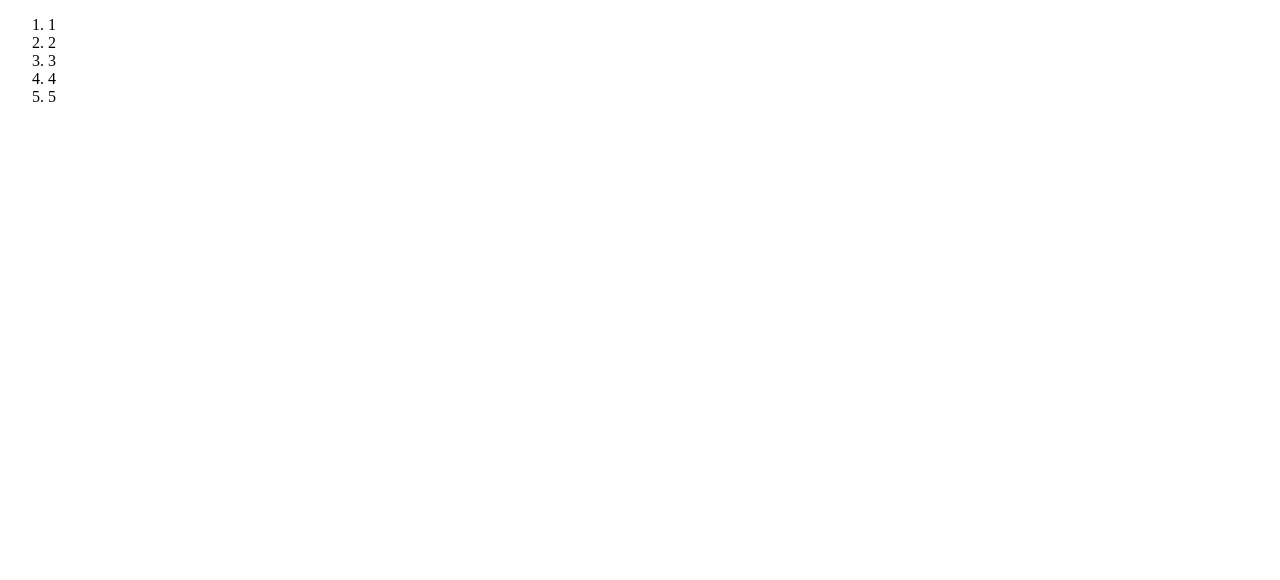
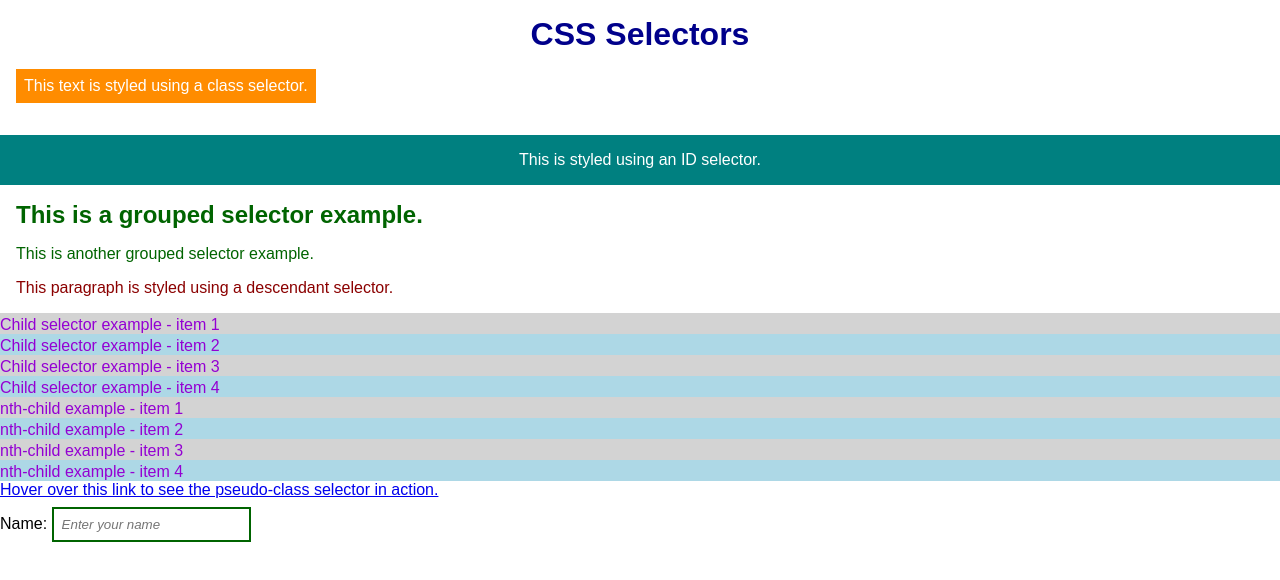
Before and after one commit to vikasthakurr/MERN-WD-6, a plain HTML site: page Session-4/selectors.html in a window 1280 px wide. Drawn offline with Linux system fonts and the light colour scheme.

Commit message:
css color and units

```diff
--- a/Session-4/selectors.html
+++ b/Session-4/selectors.html
@@ -1,26 +1,146 @@
 <!DOCTYPE html>
 <html lang="en">
   <head>
-    <meta charset="UTF-8">
-    <meta name="viewport" content="width=device-width, initial-scale=1.0">
-    <title>Document</title>
+    <meta charset="UTF-8" />
+    <meta name="viewport" content="width=device-width, initial-scale=1.0" />
+    <title>CSS Selectors</title>
     <style>
-        p:nth-child(2){
+      /* Universal Selector */
+      /* The universal selector (*) applies styles to all elements in the document. */
+      * {
+        font-family: Arial, sans-serif;
+        margin: 0;
+        padding: 0;
+      }
+
+      /* Type Selector */
+      /* The type selector targets all elements of a specific HTML tag, e.g., <h1>. */
+      h1 {
+        color: darkblue;
+        text-align: center;
+        margin-top: 1rem;
+      }
+
+      /* Class Selector */
+      /* The class selector targets elements with a specific class attribute value, prefixed by a dot (.). */
+      .highlight {
+        color: white;
+        background-color: darkorange;
+        padding: 0.5rem;
+        display: inline-block;
+        margin-bottom: 1rem;
+      }
+
+      /* ID Selector */
+      /* The ID selector targets a single, unique element identified by an ID attribute, prefixed by a hash (#). */
+      #main {
+        color: white;
+        background-color: teal;
+        padding: 1rem;
+        text-align: center;
+        margin: 1rem 0;
+      }
+
+      /* Grouping Selector */
+      /* Grouping selectors apply the same styles to multiple elements, separated by commas. */
+      h2,
+      p {
+        color: darkgreen;
+        margin: 1rem;
+      }
+
+      /* Descendant Selector */
+      /* The descendant selector targets elements nested within a specified parent element. */
+      div p {
+        color: darkred;
+      }
+
+      /* Child Selector */
+      /* The child selector (>) targets only direct child elements of a specified parent element. */
+      ul > li {
+        color: darkviolet;
+        list-style: square;
+      }
+
+      /* nth-child Selector */
+      /* The nth-child pseudo-class selects elements based on their position within their parent (e.g., odd or even). */
+      ul li:nth-child(odd) {
+        background-color: lightgray;
+      }
+      ul li:nth-child(even) {
+        background-color: lightblue;
+      }
+
+      /* Marker Pseudo-element */
+      /* The ::marker pseudo-element styles the markers (bullets or numbers) of list items. */
+      ul li::marker {
+        color: darkorange;
+        font-size: 1.2rem;
+      }
+
+      /* Pseudo-class Selector */
+      /* Pseudo-classes apply styles to elements in a specific state, e.g., :hover applies to elements being hovered over. */
+      a:hover {
         color: red;
+        text-decoration: underline;
       }
-/* marker styling */
-ol::marker{
-    color: red;
+
+      /* Attribute Selector */
+      /* Attribute selectors target elements based on the presence or value of their attributes. */
+      input[type="text"] {
+        border: 2px solid darkgreen;
+        padding: 0.5rem;
+        margin: 0.5rem 0;
+      }
+      input[placeholder] {
+        font-style: italic;
+        color: gray;
       }
     </style>
   </head>
   <body>
-   <ol>
-    <li>1</li>
-    <li>2</li>
-    <li>3</li>
-    <li>4</li>
-    <li>5</li>
-   </ol>
+    <h1>CSS Selectors</h1>
+
+    <!-- Class Selector -->
+    <p class="highlight">This text is styled using a class selector.</p>
+
+    <!-- ID Selector -->
+    <div id="main">This is styled using an ID selector.</div>
+
+    <!-- Grouping Selector -->
+    <h2>This is a grouped selector example.</h2>
+    <p>This is another grouped selector example.</p>
+
+    <!-- Descendant Selector -->
+    <div>
+      <p>This paragraph is styled using a descendant selector.</p>
+    </div>
+
+    <!-- Child Selector -->
+    <ul>
+      <li>Child selector example - item 1</li>
+      <li>Child selector example - item 2</li>
+      <li>Child selector example - item 3</li>
+      <li>Child selector example - item 4</li>
+    </ul>
+
+    <!-- nth-child Selector -->
+    <ul>
+      <li>nth-child example - item 1</li>
+      <li>nth-child example - item 2</li>
+      <li>nth-child example - item 3</li>
+      <li>nth-child example - item 4</li>
+    </ul>
+
+    <!-- Pseudo-class Selector -->
+    <a href="#"
+      >Hover over this link to see the pseudo-class selector in action.</a
+    >
+
+    <!-- Attribute Selector -->
+    <form>
+      <label for="name">Name:</label>
+      <input type="text" id="name" name="name" placeholder="Enter your name" />
+    </form>
   </body>
 </html>
```
Also changed, not shown: Session-4/Markers.html (added, +40 -0 lines), Session-5/Colors.html (added, +62 -0 lines), Session-5/Units.html (added, +89 -0 lines). Lines whose indentation alone changed are shown as unchanged.
